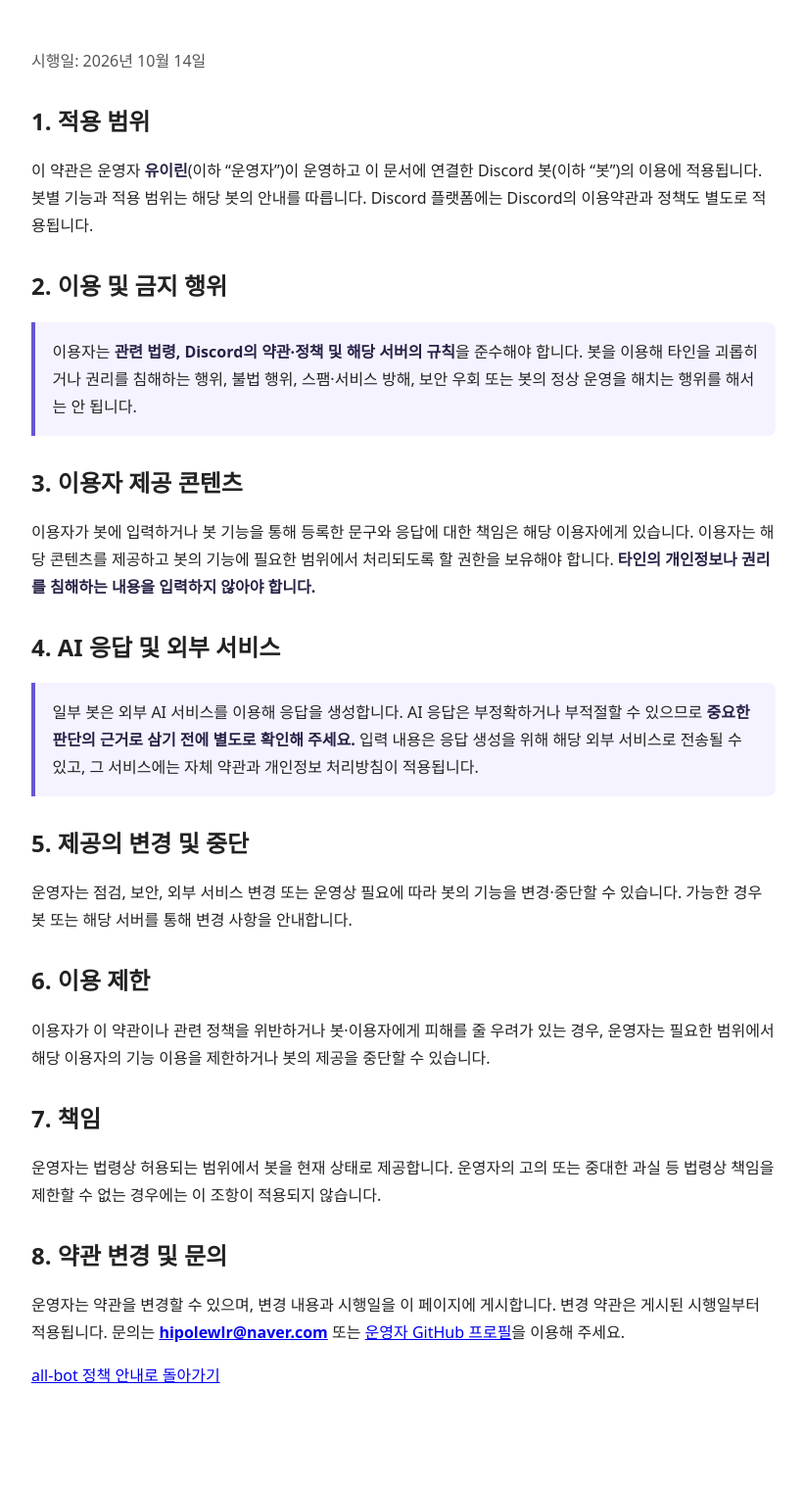
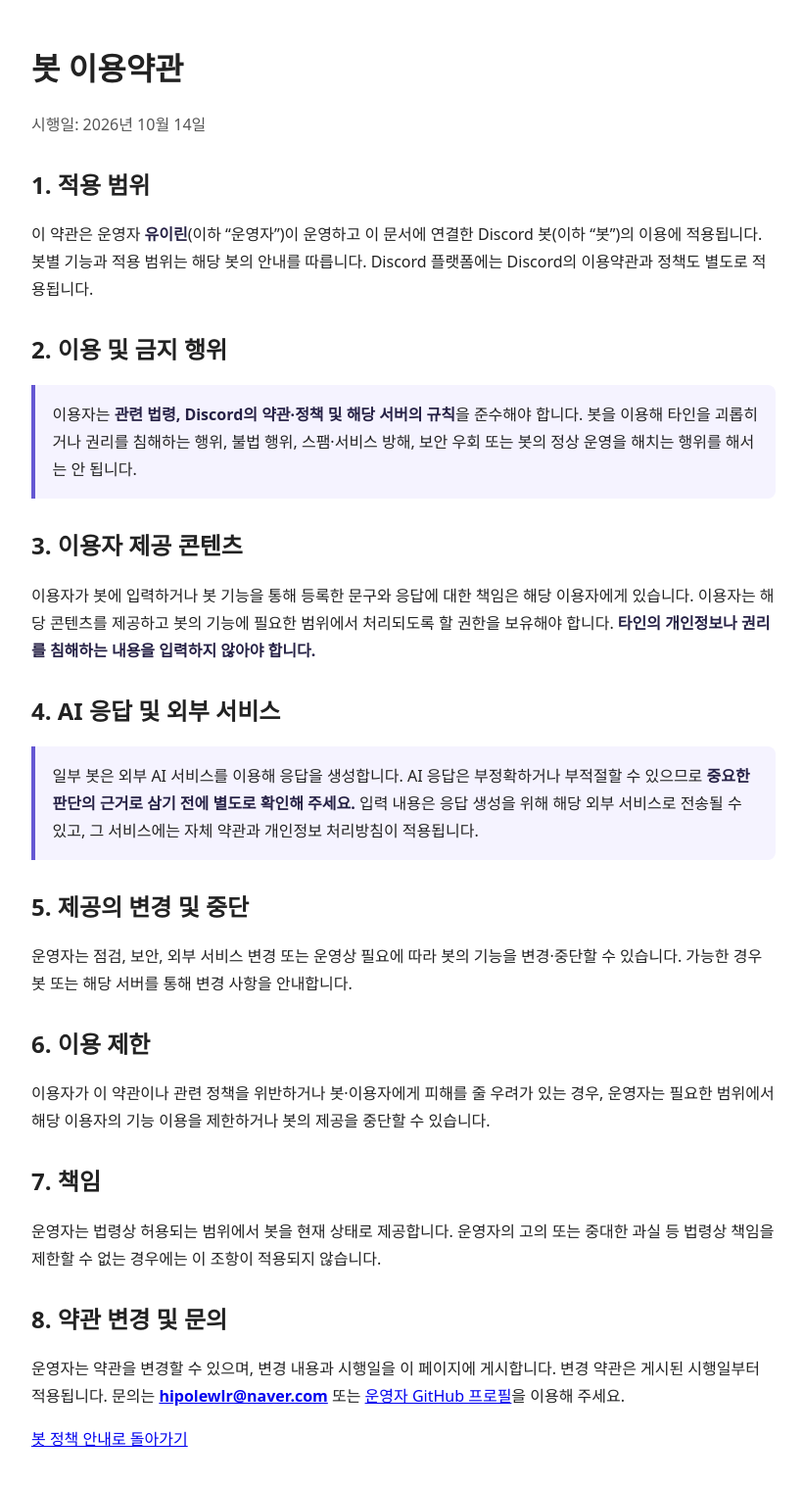
Before and after one commit to hA2Rin/irinibot, a website: page site/all-bot-terms-of-service/index.html in a window 1280 px wide. Shown: the whole page at 98% size, without its empty margins (228-1049 px from the left). Before the commit the page ends 1466 px from the top, so only its background shows below. Drawn offline with Linux system fonts and the light colour scheme.

Commit message:
Fix bot terms title

```diff
--- a/site/all-bot-terms-of-service/index.html
+++ b/site/all-bot-terms-of-service/index.html
@@ -4,7 +4,7 @@
   <meta charset="utf-8">
   <meta name="viewport" content="width=device-width, initial-scale=1">
   <meta name="description" content="유이린이 운영하는 Discord 봇의 공통 이용약관입니다.">
-  <title></title>
+  <title>봇 이용약관</title>
   <style>
     body { max-width: 760px; margin: 3rem auto; padding: 0 1.25rem; color: #222; font: 1rem/1.75 system-ui, sans-serif; }
     h1, h2 { line-height: 1.35; }
@@ -16,7 +16,7 @@
 </head>
 <body>
   <main>
-    <h1></h1>
+    <h1>봇 이용약관</h1>
     <p class="updated">시행일: 2026년 10월 14일</p>
 
     <h2>1. 적용 범위</h2>
@@ -43,7 +43,7 @@
     <h2>8. 약관 변경 및 문의</h2>
     <p>운영자는 약관을 변경할 수 있으며, 변경 내용과 시행일을 이 페이지에 게시합니다. 변경 약관은 게시된 시행일부터 적용됩니다. 문의는 <strong><a href="mailto:hipolewlr@naver.com">hipolewlr@naver.com</a></strong> 또는 <a href="https://github.com/hA2Rin">운영자 GitHub 프로필</a>을 이용해 주세요.</p>
 
-    <p><a href="../">all-bot 정책 안내로 돌아가기</a></p>
+    <p><a href="../">봇 정책 안내로 돌아가기</a></p>
   </main>
 </body>
 </html>
```
